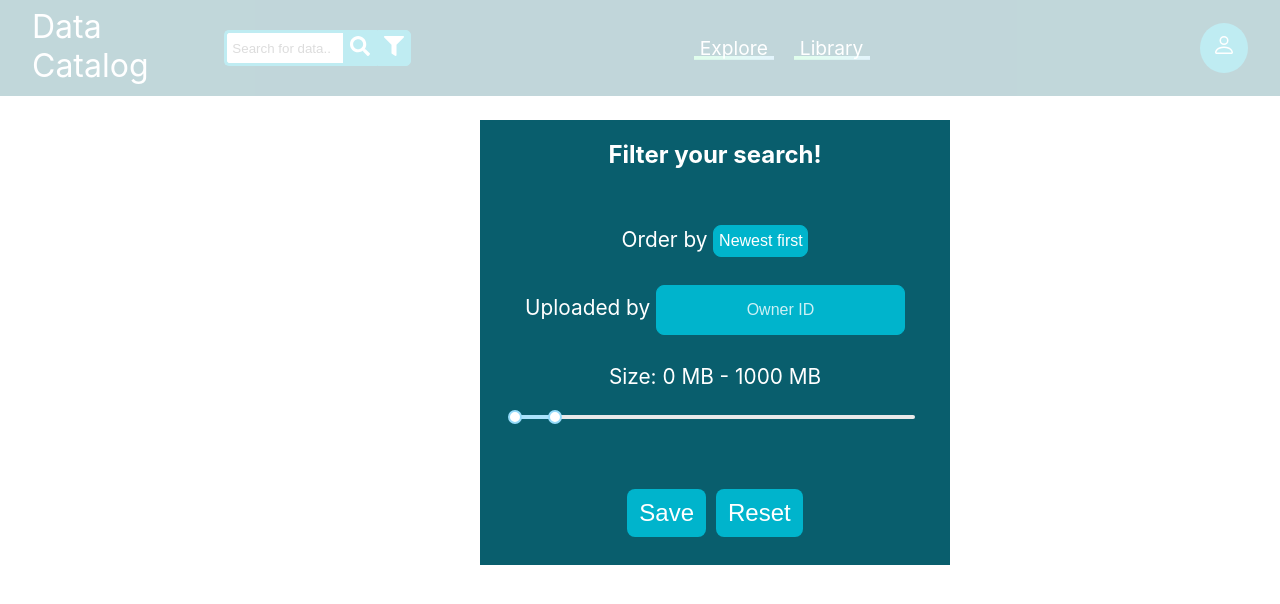
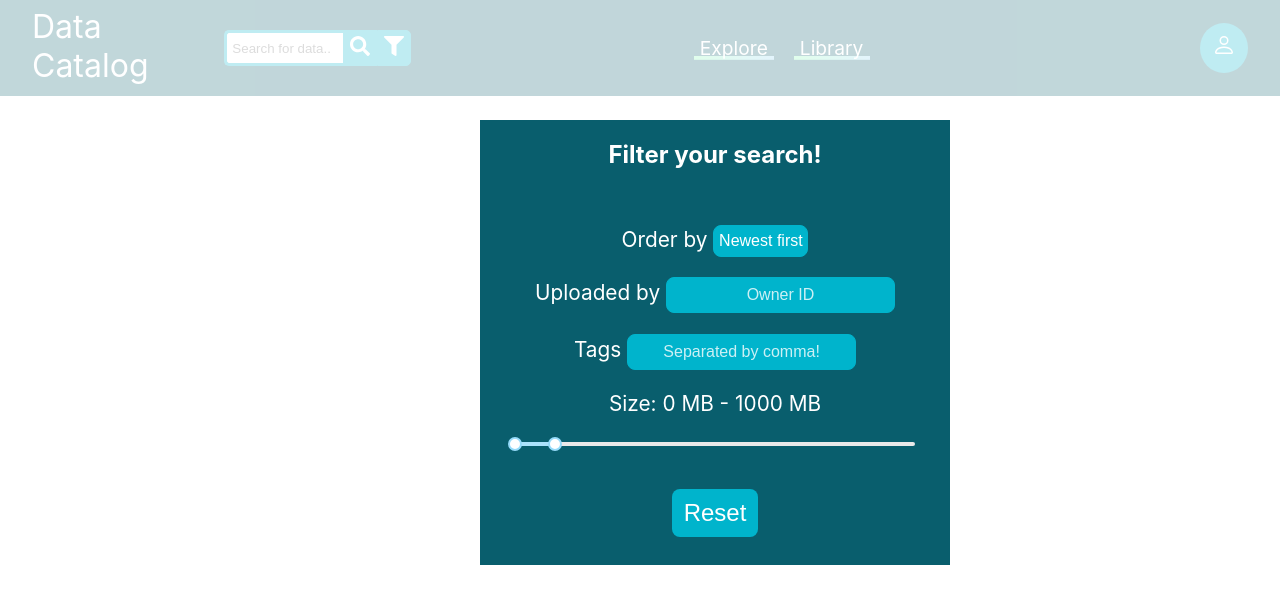
Before and after one commit to data-catalog/datacatalog-frontend, a React (Create React App) app: page / in a window 1280 px wide. Both pictures are taken after a click on the button 394 px from the left and 48 px from the top of the page. Shown: the top 604 px of the page. Built offline with nearby package versions, Linux system fonts and the light colour scheme.

Commit message:
Filter reworked, storing data in localStorage

```diff
--- a/src/components/SearchBar/FilterModal/Filter.js
+++ b/src/components/SearchBar/FilterModal/Filter.js
@@ -18,44 +18,120 @@ import {
 } from './FilterStyles';
 import 'rc-slider/assets/index.css';
 
-const SaveFilterSettings = (sizeBounds, order, owner) => {
-  localStorage.setItem('lowerSizeBound', sizeBounds[0]);
-  localStorage.setItem('upperSizeBound', sizeBounds[1]);
-  localStorage.setItem('orderFilter', order);
-  localStorage.setItem('ownerFilter', owner);
+const ResetDefaultFilter = () => {
+  localStorage.removeItem('lowerSizeBound');
+  localStorage.removeItem('upperSizeBound');
+  localStorage.removeItem('orderFilter');
+  localStorage.removeItem('ownerFilter');
+  localStorage.removeItem('tagsFilter');
 };
 
-const ResetDefaultFilter = () => {};
-
-const FilterForm = () => {
-  const [sizeBounds, setSizeBounds] = useState([0, 1000]);
-  const [ownerFilter, setOwnerFilter] = useState(null);
-  const [orderFilter, setOrderFilter] = useState('newest');
-
+const OrderField = ({ orderFilter, setOrderFilter }) => {
   return (
-    <>
-      <Form>
     <FieldLabel>
       Order by{' '}
-          <OrderBySelect>
+      <OrderBySelect
+        value={orderFilter || ''}
+        onChange={(event) => {
+          setOrderFilter(event.target.value);
+          localStorage.setItem('orderFilter', event.target.value);
+        }}
+      >
         <SelectOption value="newest">Newest first</SelectOption>
         <SelectOption value="oldest">Oldest first</SelectOption>
         <SelectOption value="popular">Most popular</SelectOption>
       </OrderBySelect>
     </FieldLabel>
+  );
+};
 
+const OwnerField = ({ ownerFilter, setOwnerFilter }) => {
+  return (
     <FieldLabel>
-          Uploaded by <Input type="text" name="owner" placeholder="Owner ID" />
+      Uploaded by{' '}
+      <Input
+        type="text"
+        name="owner"
+        placeholder="Owner ID"
+        value={ownerFilter || ''}
+        onChange={(event) => {
+          setOwnerFilter(event.target.value);
+          localStorage.setItem('ownerFilter', event.target.value);
+        }}
+      />
     </FieldLabel>
+  );
+};
 
+const TagsField = ({ tagsFilter, setTagsFilter }) => {
+  return (
+    <FieldLabel>
+      Tags{' '}
+      <Input
+        type="text"
+        name="tags"
+        placeholder="Separated by comma!"
+        value={tagsFilter || ''}
+        onChange={(event) => {
+          setTagsFilter(event.target.value);
+          localStorage.setItem('tagsFilter', event.target.value);
+        }}
+      />
+    </FieldLabel>
+  );
+};
+
+const SizeField = ({ sizeBounds, setSizeBounds }) => {
+  return (
+    <>
       <FieldLabel>
         Size: {sizeBounds[0]} MB - {sizeBounds[1]} MB
       </FieldLabel>
-        <Range defaultValue={[0, 1000]} max={10000} onChange={setSizeBounds} />
+      <Range
+        value={sizeBounds}
+        max={10000}
+        onChange={(values) => {
+          setSizeBounds(values);
+          localStorage.setItem('lowerSizeBound', sizeBounds[0]);
+          localStorage.setItem('upperSizeBound', sizeBounds[1]);
+        }}
+      />
+    </>
+  );
+};
+
+const FilterForm = () => {
+  const [sizeBounds, setSizeBounds] = useState([
+    localStorage.getItem('lowerSizeBound'),
+    localStorage.getItem('upperSizeBound'),
+  ]);
+  if (sizeBounds[0] == null) {
+    setSizeBounds([0, 1000]);
+  }
+  const [ownerFilter, setOwnerFilter] = useState(localStorage.getItem('ownerFilter'));
+  const [orderFilter, setOrderFilter] = useState(localStorage.getItem('orderFilter'));
+  const [tagsFilter, setTagsFilter] = useState(localStorage.getItem('tagsFilter'));
+
+  return (
+    <>
+      <Form>
+        <OrderField orderFilter={orderFilter} setOrderFilter={setOrderFilter} />
+        <OwnerField ownerFilter={ownerFilter} setOwnerFilter={setOwnerFilter} />
+        <TagsField tagsFilter={tagsFilter} setTagsFilter={setTagsFilter} />
+        <SizeField sizeBounds={sizeBounds} setSizeBounds={setSizeBounds} />
       </Form>
       <ButtonContainer>
-        <Button onClick={SaveFilterSettings(sizeBounds, ownerFilter, orderFilter)}>Save</Button>
-        <Button>Reset</Button>
+        <Button
+          onClick={() => {
+            ResetDefaultFilter();
+            setOwnerFilter('');
+            setSizeBounds([0, 1000]);
+            setTagsFilter('');
+            setOrderFilter('');
+          }}
+        >
+          Reset
+        </Button>
       </ButtonContainer>
     </>
   );
--- a/src/components/SearchBar/FilterModal/FilterStyles.js
+++ b/src/components/SearchBar/FilterModal/FilterStyles.js
@@ -52,7 +52,7 @@ const SelectOption = styled.option`
 
 const FilterForm = styled.div``;
 
-const Form = styled.form`
+const Form = styled.div`
   width: 25em;
   height: 15em;
   padding: 15px 35px 40px;
@@ -70,8 +70,7 @@ const Input = styled.input`
   height: 1.5em;
   background-color: ${(props) => props.theme.lightblue};
   color: white;
-  padding: 12px 20px;
-  margin: 8px 0;
+  padding: 5px 10px;
 
   ::placeholder {
     color: white;
```
Lines whose indentation alone changed are shown as unchanged.
